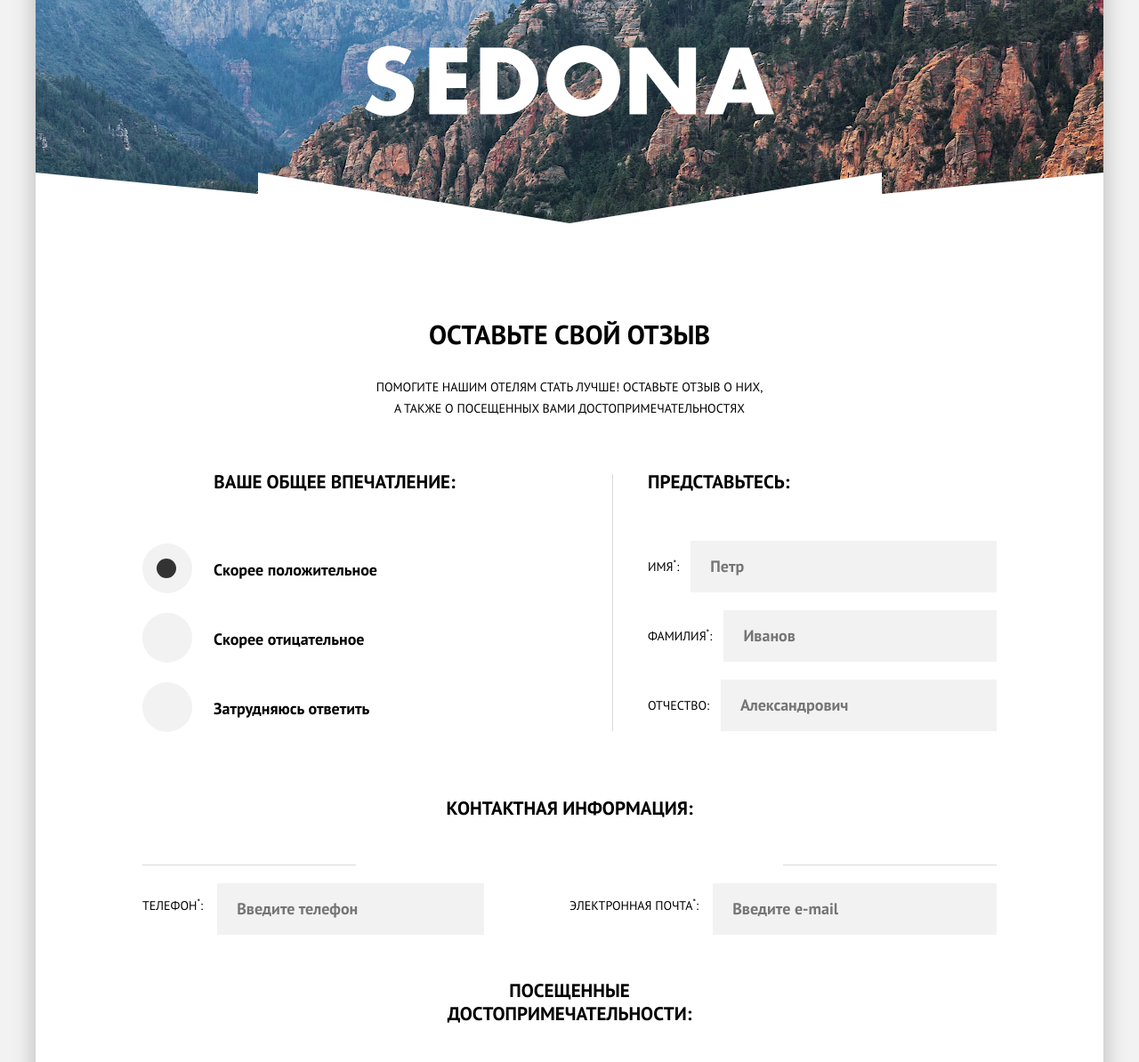
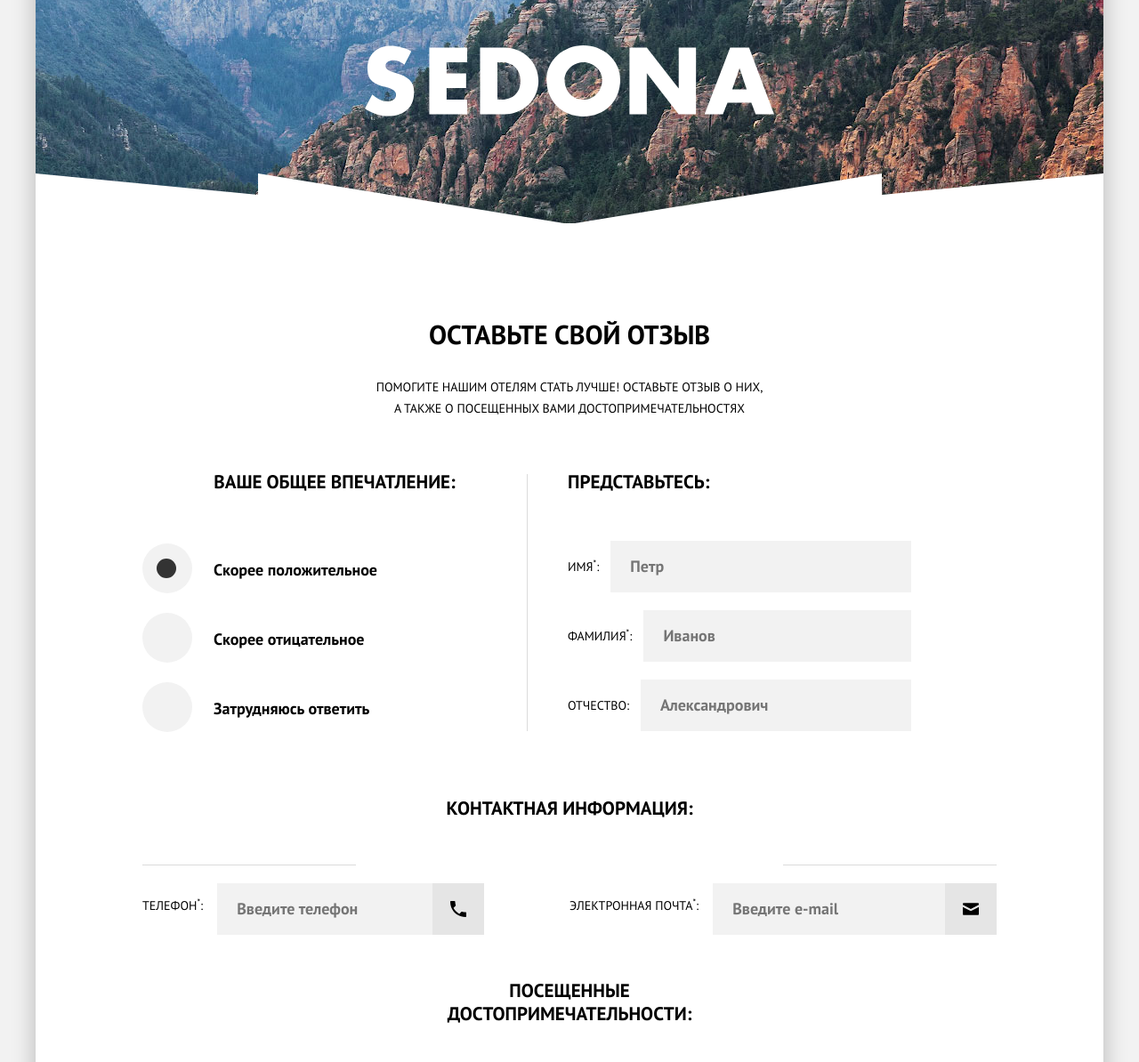
Before and after one commit to dwd0497/1394821-sedona-20, a website: page source/form.html in a window 1280 px wide. Shown: the part 106-1300 px from the top of the page at 89% size. Drawn offline with nearby package versions, Linux system fonts and the light colour scheme; files that its build step writes are made by us from their sources.

Commit message:
Добавил фоны для инпутов контактов

```diff
--- a/source/form.html
+++ b/source/form.html
@@ -91,13 +91,13 @@
                 <label for="user-tel">
                   <span class="feedback-form__item-span">Контактный</span> телефон<sup>*</sup>:
                 </label>
-                <input type="tel" name="user-tel" id="user-tel" placeholder="Введите телефон" required>
+                <input type="tel" name="user-tel" id="user-tel" class="feedback-form__input-tel" placeholder="Введите телефон" required>
               </li>
               <li class="feedback-form__item">
                 <label for="user-email">
                   Электронная почта<sup>*</sup>:
                 </label>
-                <input type="email" name="user-email" id="user-email" placeholder="Введите e-mail" required>
+                <input type="email" name="user-email" id="user-email" class="feedback-form__input-email" placeholder="Введите e-mail" required>
               </li>
             </ul>
           </fieldset>
--- a/source/sass/blocks/advantages.scss
+++ b/source/sass/blocks/advantages.scss
@@ -8,6 +8,7 @@
 
 .advantages__item {
   width: 100%;
+  background-color: $secondary-color;
 
   &--main {
     color: $basic-white;
@@ -20,7 +21,6 @@
         background-image: url("../img/bg-triangle.svg");
         background-repeat: no-repeat;
         background-position: center top;
-        padding-top: 70px;
         padding: 70px 10px 40px;
       }
     }
@@ -66,8 +66,6 @@
   }
 
   &--secondary {
-    background-color: $secondary-color;
-
     .advantages__item-info {
       padding: 25px 15px;
       margin: 0 20px;
--- a/source/sass/blocks/advice-list.scss
+++ b/source/sass/blocks/advice-list.scss
@@ -10,6 +10,7 @@
 
   @media (min-width: $tablet-width) {
     display: flex;
+    flex-wrap: wrap;
     padding: 60px 0;
   }
 
@@ -105,7 +106,7 @@
 
   @media (min-width: $desktop-width) {
     br {
-      display: none
+      display: none;
     }
 
     .desktop_br {
--- a/source/sass/blocks/feedback-form.scss
+++ b/source/sass/blocks/feedback-form.scss
@@ -11,11 +11,9 @@
   @media (min-width: $tablet-width) {
     display: flex;
     flex-wrap: wrap;
-    justify-content: space-between;
     border-top: none;
 
     padding: 0 60px;
-
     margin-bottom: 60px;
 
     .feedback-form__required {
@@ -93,6 +91,17 @@
         padding: 16px 0;
         margin-top: 8px;
         text-indent: 22px;
+        background-repeat: no-repeat;
+        background-position: center right 20px, center right;
+        background-size: 18px 18px, 58px 58px;
+      }
+
+      .feedback-form__input-tel {
+        background-image: url("../img/phone.svg"), linear-gradient($normal-gray, $normal-gray);
+      }
+
+      .feedback-form__input-email {
+        background-image: url("../img/mail.svg"), linear-gradient($normal-gray, $normal-gray);
       }
     }
   }
@@ -116,11 +125,11 @@
       }
     }
 
-    input:checked+.feedback-form__radio-label::after {
+    input:checked + .feedback-form__radio-label::after {
       display: block;
     }
 
-    input:focus+.feedback-form__radio-label::before {
+    input:focus + .feedback-form__radio-label::before {
       outline: 2px solid $outline-color;
     }
   }
@@ -188,11 +197,11 @@
       }
     }
 
-    input:checked+.feedback-form__checkbox-label::after {
+    input:checked + .feedback-form__checkbox-label::after {
       display: block;
     }
 
-    input:focus+.feedback-form__checkbox-label::before {
+    input:focus + .feedback-form__checkbox-label::before {
       outline: 2px solid $outline-color;
     }
   }
@@ -252,10 +261,9 @@
     &--user {
       text-align: left;
       margin-bottom: 56px;
-      padding-left: 39px;
-      flex-grow: 0;
+      padding-left: 45px;
 
-      width: 50%;
+      width: 49%;
       border-left: 1px solid $dividing-line;
     }
 
--- a/source/sass/blocks/lead.scss
+++ b/source/sass/blocks/lead.scss
@@ -24,8 +24,6 @@
   }
 
   &--top {
-
-
     @media (min-width: $tablet-width) {
       margin: 58px auto 39px;
     }
--- a/source/sass/blocks/promo.scss
+++ b/source/sass/blocks/promo.scss
@@ -2,7 +2,7 @@
   background-color: #97bad4;
   background-image: url("../img/bg-intro-triangle-mobile.svg"), url("../img/bg-back-mobile@1x.jpg");
   background-repeat: no-repeat;
-  background-position: center bottom, bottom;
+  background-position: center bottom -1px, bottom;
   background-size: auto, 280%;
 
   @media (min-resolution: $retina-dppx) {
```
Also changed, not shown: source/img/mail.svg (renamed from source/img/icon-mail.svg), source/img/phone.svg (renamed from source/img/icon-phone.svg).
